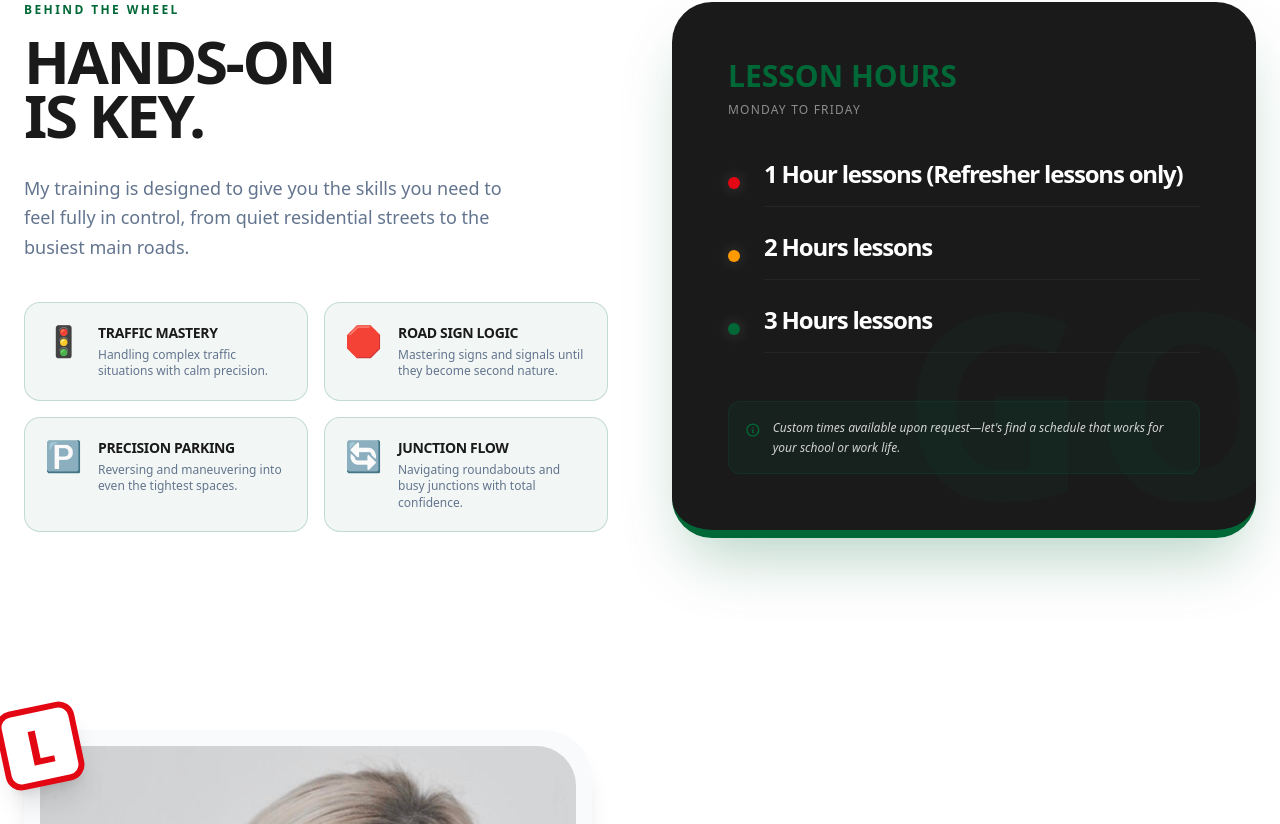
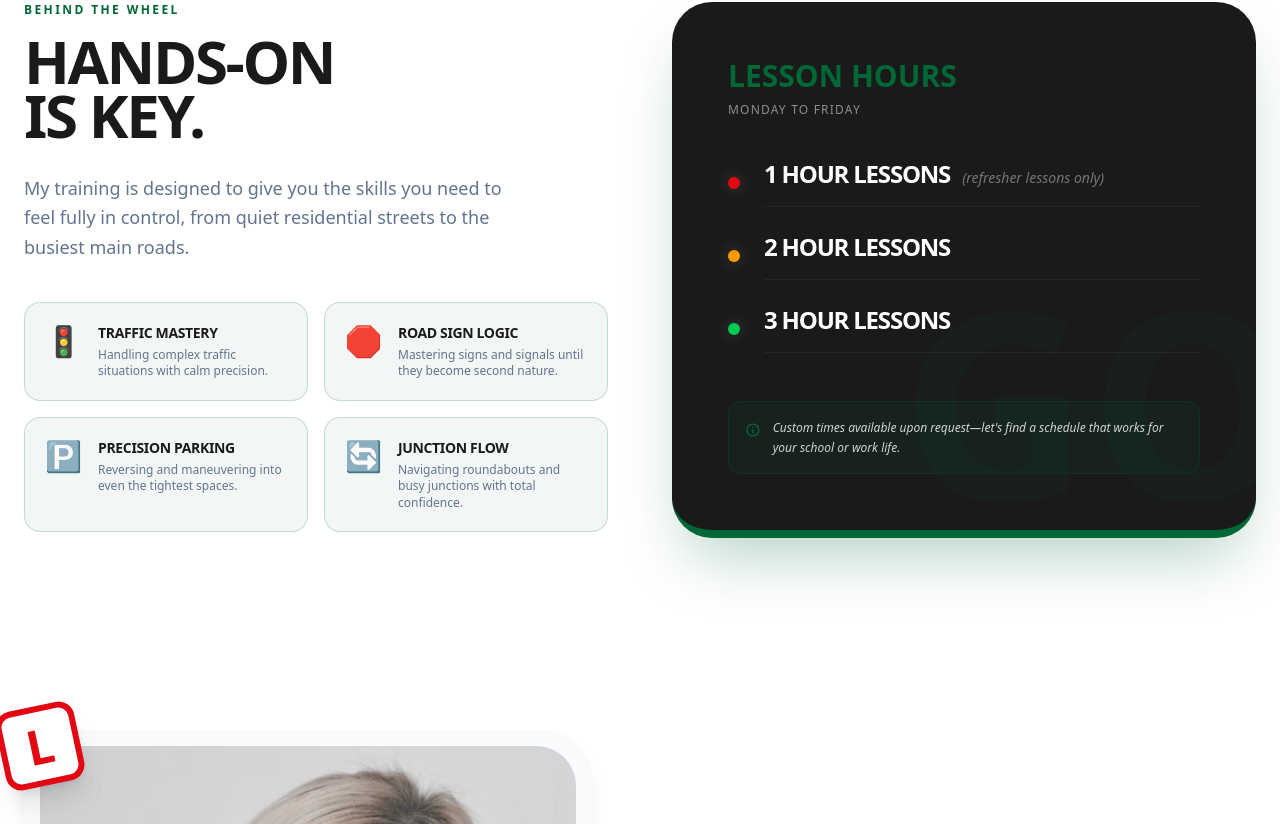
Before and after one commit to Ludderzz/jodriving, a Next.js app: page / in a window 1280 px wide. Shown: the part 1836-2660 px from the top of the page. Built offline with nearby package versions, Linux system fonts and the light colour scheme.

Commit message:
contact changed

```diff
--- a/src/components/sections/Contact.tsx
+++ b/src/components/sections/Contact.tsx
@@ -68,32 +68,34 @@ export default function Contact() {
                 <div className="space-y-8">
                   {/* Phone Row */}
                   <div className="flex items-center gap-5">
-                    <div className="w-14 h-14 bg-[#25D366] rounded-2xl flex items-center justify-center text-white shadow-lg shadow-[#25D366]/20">
+                    <div className="w-14 h-14 bg-[#25D366] rounded-2xl flex-shrink-0 flex items-center justify-center text-white shadow-lg shadow-[#25D366]/20">
                       <svg className="w-7 h-7" fill="currentColor" viewBox="0 0 24 24">
                         <path d="M.057 24l1.687-6.163c-1.041-1.804-1.588-3.849-1.587-5.946.003-6.556 5.338-11.891 11.893-11.891 3.181.001 6.167 1.24 8.413 3.488 2.246 2.248 3.484 5.232 3.484 8.412-.003 6.557-5.338 11.892-11.893 11.892-1.997-.001-3.951-.5-5.688-1.448l-6.309 1.656zm6.222-4.032c1.504.893 3.12 1.365 4.771 1.365 5.228 0 9.482-4.254 9.485-9.482.001-2.533-.987-4.913-2.783-6.71s-4.176-2.784-6.71-2.784c-5.231 0-9.484 4.253-9.487 9.482-.001 1.817.516 3.593 1.496 5.141l-.979 3.574 3.656-.959z" />
                       </svg>
                     </div>
                     <div>
-                         <a href="tel:07765254421" className="block text-slate-300 hover:text-white transition-colors group">
-                      <p className="text-[10px] font-bold text-slate-400 uppercase tracking-widest">Mobile Contact</p>
-                      <p className="font-black text-[#1A1A1A] text-xl">07765 254421</p>
+                      <a href="tel:07765254421" className="block text-slate-300 hover:text-white transition-colors group">
+                        <p className="text-[10px] font-bold text-slate-400 uppercase tracking-widest">Mobile Contact</p>
+                        <p className="font-black text-[#1A1A1A] text-xl">07765 254421</p>
                       </a>
                     </div>
                   </div>
 
-                  {/* Email Row */}
+                  {/* Email Row - FIXED MOBILE WRAPPING */}
                   <div className="flex items-center gap-5">
-                    <div className="w-14 h-14 bg-slate-100 rounded-2xl flex items-center justify-center text-slate-600">
+                    <div className="w-14 h-14 bg-slate-100 rounded-2xl flex-shrink-0 flex items-center justify-center text-slate-600">
                       <svg className="w-6 h-6" fill="none" stroke="currentColor" viewBox="0 0 24 24" strokeWidth="2.5">
                         <path strokeLinecap="round" strokeLinejoin="round" d="M21.75 6.75v10.5a2.25 2.25 0 01-2.25 2.25h-15a2.25 2.25 0 01-2.25-2.25V6.75m19.5 0A2.25 2.25 0 0019.5 4.5h-15a2.25 2.25 0 00-2.25 2.25m19.5 0l-9.53 6.47a1.125 1.125 0 01-1.27 0L2.25 6.75" />
                       </svg>
                     </div>
-                    <div>
+                    <div className="min-w-0 flex-1">
                       <p className="text-[10px] font-bold text-slate-400 uppercase tracking-widest">Email Joanne</p>
-                    <a
-                        href="mailto:joanne@example.com?subject=Driving Lesson Inquiry"
-                        className="font-black text-[#1A1A1A] text-xl underline decoration-[#25D366] decoration-4 underline-offset-4 hover:text-[#006837] transition-colors"
-                        >jo@joannesdrivingschool.co.uk</a>
+                      <a
+                        href="mailto:jo@joannesdrivingschool.co.uk?subject=Driving Lesson Inquiry"
+                        className="font-black text-[#1A1A1A] text-lg sm:text-xl underline decoration-[#25D366] decoration-4 underline-offset-4 hover:text-[#006837] transition-colors break-all sm:break-normal"
+                      >
+                        jo@joannesdrivingschool.co.uk
+                      </a>
                     </div>
                   </div>
                 </div>
--- a/src/components/sections/Curriculum.tsx
+++ b/src/components/sections/Curriculum.tsx
@@ -29,7 +29,6 @@ export default function Curriculum() {
             <div className="grid sm:grid-cols-2 gap-4">
               {skills.map((skill, i) => (
                 <div key={i} className="flex gap-4 p-5 rounded-2xl border border-[#006837]/20 bg-[#006837]/5 transition-transform hover:-translate-y-1 duration-300">
-                  {/* Icons are now permanently full-color */}
                   <span className="text-3xl">
                     {skill.icon}
                   </span>
@@ -50,18 +49,37 @@ export default function Curriculum() {
 
                 <div className="space-y-6">
                    {[
-                     { time: "1 Hour lessons (Refresher lessons only)", color: "bg-[#E30613]" },
-                     { time: "2 Hours lessons", color: "bg-amber-500" },
-                     { time: "3 Hours lessons", color: "bg-[#006837]" }
+                     {
+                       time: "1 Hour Lessons",
+                       note: "(Refresher lessons only)",
+                       color: "bg-[#E30613]"
+                     },
+                     {
+                       time: "2 Hour Lessons",
+                       note: null,
+                       color: "bg-amber-500"
+                     },
+                                          {
+                       time: "3 Hour Lessons",
+                       note: null,
+                       color: "bg-green-500"
+                     }
                    ].map((slot, idx) => (
                      <div key={idx} className="flex items-center gap-6">
-                        {/* Permanent Traffic Light Glow */}
+                        {/* Traffic Light Glow */}
                         <div className={`w-3 h-3 rounded-full ${slot.color} shadow-[0_0_15px_rgba(255,255,255,0.2)]`} />
 
                         <div className="flex-1 border-b border-white/5 pb-4">
-                           <span className="text-xl md:text-2xl font-black tracking-tighter text-white">
-                            {slot.time}
-                           </span>
+                            <div className="flex flex-col sm:flex-row sm:items-baseline sm:gap-3">
+                              <span className="text-xl md:text-2xl font-black tracking-tighter text-white uppercase">
+                                {slot.time}
+                              </span>
+                              {slot.note && (
+                                <span className="text-sm font-medium text-white/40 italic lowercase tracking-normal">
+                                  {slot.note}
+                                </span>
+                              )}
+                            </div>
                         </div>
                      </div>
                    ))}
@@ -77,7 +95,7 @@ export default function Curriculum() {
                 </div>
              </div>
 
-             {/* Large background "GO" - increased opacity for brand visibility */}
+             {/* Large background "GO" */}
              <span className="absolute -bottom-16 -right-10 text-[260px] font-black text-[#006837] opacity-[0.07] select-none uppercase pointer-events-none">
                 Go
              </span>
```
